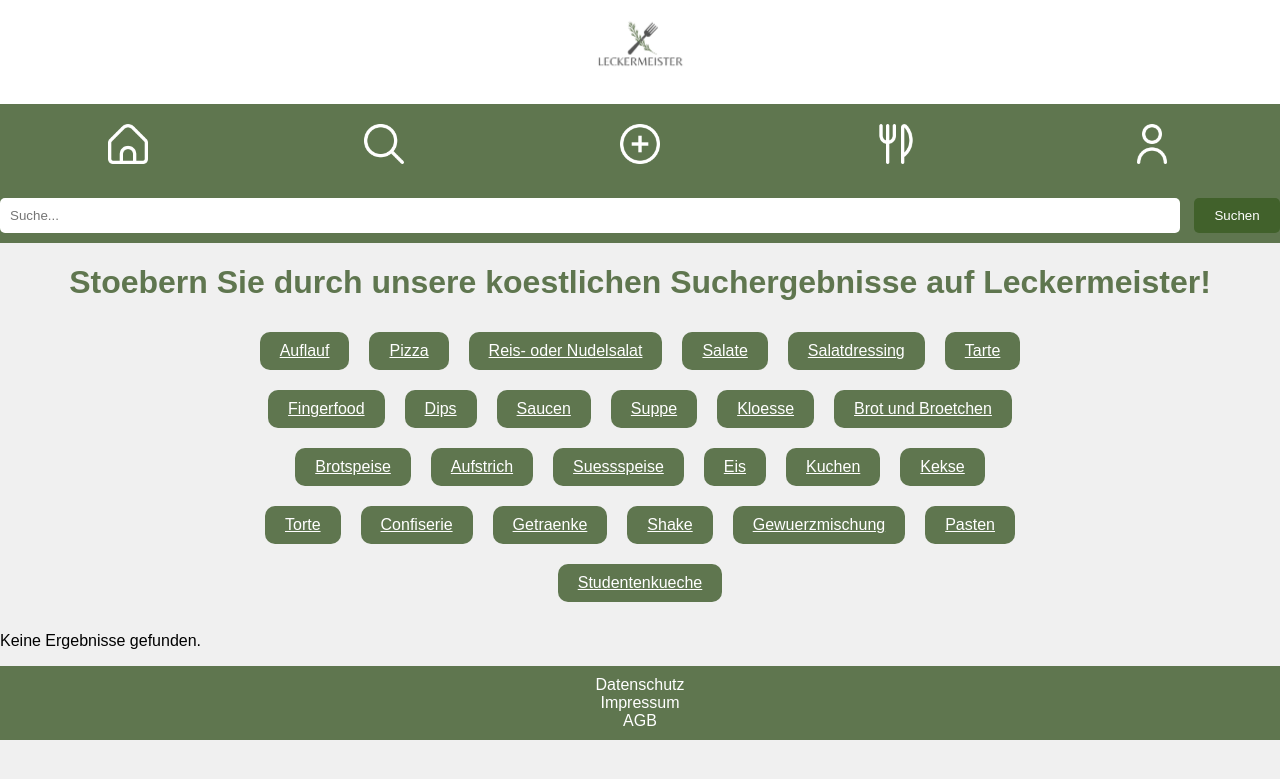
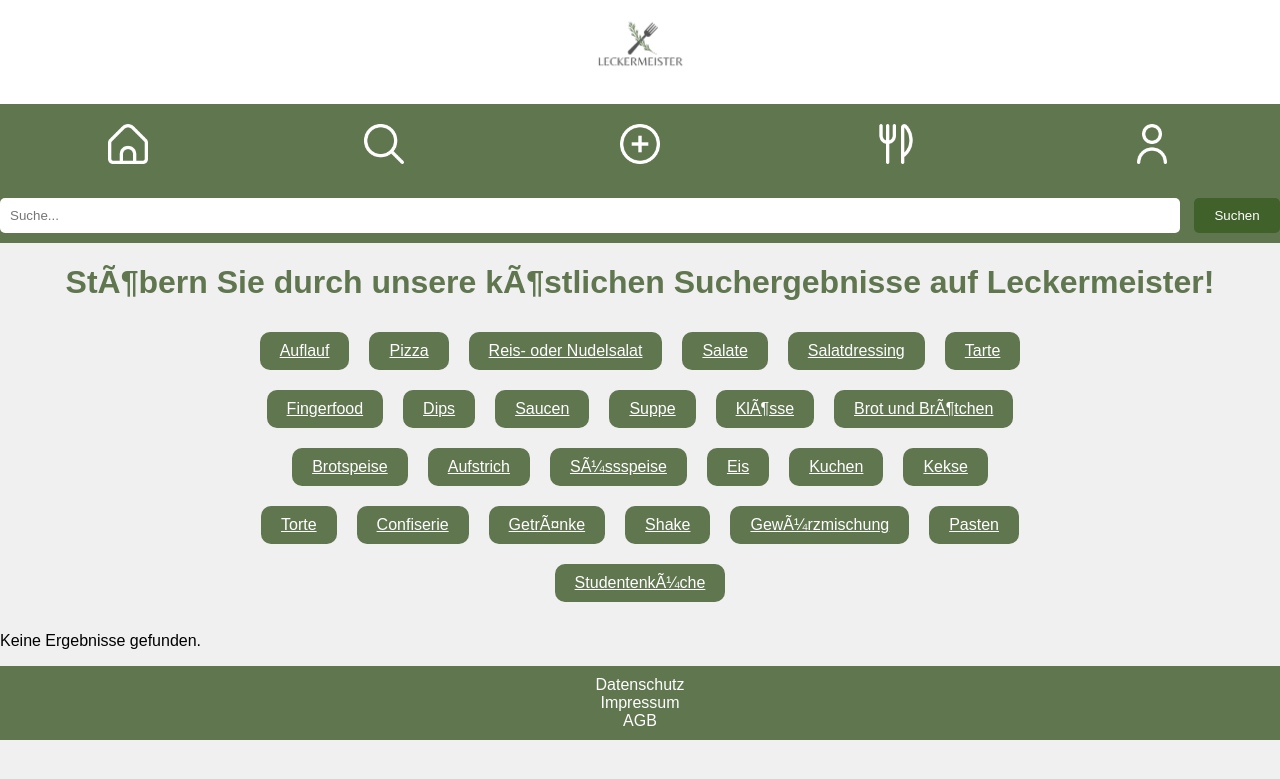
Before and after one commit to waimerle/LeckerMeister, a Django app: template templates/LeckerMeister/Suchseite.html in a window 1280 px wide. Shown: the top 779 px of the page. Run offline with Django 3.2, Linux system fonts and the light colour scheme; the template is opened without the code that fills it, so the values that code supplies are empty.

Commit message:
Update Suchseite.html

```diff
--- a/templates/LeckerMeister/Suchseite.html
+++ b/templates/LeckerMeister/Suchseite.html
@@ -178,7 +178,7 @@
     		<button type="submit" class="search-button">Suchen</button>
   	</form>
 	</div>
-     <h1 style="text-align: center; color: #5f764f">Stoebern Sie durch unsere koestlichen Suchergebnisse auf Leckermeister!</h1>
+     <h1 style="text-align: center; color: #5f764f">StÃ¶bern Sie durch unsere kÃ¶stlichen Suchergebnisse auf Leckermeister!</h1>
      <div class="button-container">
        <a href="{% url 'Suchseite' %}?category=Auflauf" class="button">Auflauf</a>
        <a href="{% url 'Suchseite' %}?category=Pizza" class="button">Pizza</a>
@@ -190,21 +190,21 @@
        <a href="{% url 'Suchseite' %}?category=Dips" class="button">Dips</a>
        <a href="{% url 'Suchseite' %}?category=Saucen" class="button">Saucen</a>
        <a href="{% url 'Suchseite' %}?category=Suppe" class="button">Suppe</a>
-       <a href="{% url 'Suchseite' %}?category=Kloesse" class="button">Kloesse</a>
-       <a href="{% url 'Suchseite' %}?category=Brot-und-Broetchen" class="button">Brot und Broetchen</a>
+       <a href="{% url 'Suchseite' %}?category=Kloesse" class="button">KlÃ¶sse</a>
+       <a href="{% url 'Suchseite' %}?category=Brot-und-Broetchen" class="button">Brot und BrÃ¶tchen</a>
        <a href="{% url 'Suchseite' %}?category=Brotspeise" class="button">Brotspeise</a>
        <a href="{% url 'Suchseite' %}?category=Aufstrich" class="button">Aufstrich</a>
-       <a href="{% url 'Suchseite' %}?category=Suessspeise" class="button">Suessspeise</a>
+       <a href="{% url 'Suchseite' %}?category=Suessspeise" class="button">SÃ¼ssspeise</a>
        <a href="{% url 'Suchseite' %}?category=Eis" class="button">Eis</a>
        <a href="{% url 'Suchseite' %}?category=Kuchen" class="button">Kuchen</a>
        <a href="{% url 'Suchseite' %}?category=Kekse" class="button">Kekse</a>
        <a href="{% url 'Suchseite' %}?category=Torte" class="button">Torte</a>
        <a href="{% url 'Suchseite' %}?category=Confiserie" class="button">Confiserie</a>
-       <a href="{% url 'Suchseite' %}?category=Getraenke" class="button">Getraenke</a>
+       <a href="{% url 'Suchseite' %}?category=Getraenke" class="button">GetrÃ¤nke</a>
        <a href="{% url 'Suchseite' %}?category=Shake" class="button">Shake</a>
-       <a href="{% url 'Suchseite' %}?category=Gewuerzmischung" class="button">Gewuerzmischung</a>
+       <a href="{% url 'Suchseite' %}?category=Gewuerzmischung" class="button">GewÃ¼rzmischung</a>
        <a href="{% url 'Suchseite' %}?category=Pasten" class="button">Pasten</a>
-       <a href="{% url 'Suchseite' %}?category=Studentenkueche" class="button">Studentenkueche</a>
+       <a href="{% url 'Suchseite' %}?category=Studentenkueche" class="button">StudentenkÃ¼che</a>
     </div>
   <div class="results-container">
     {% if rezepte %}
```
